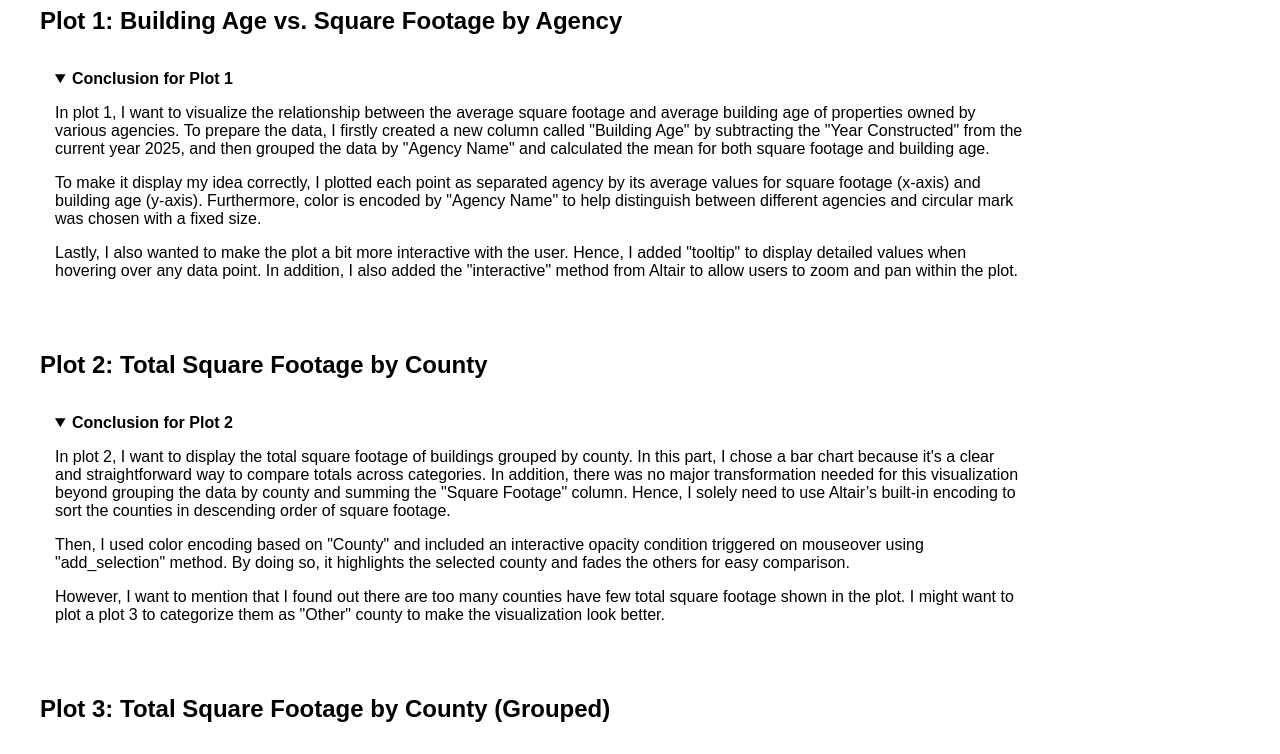
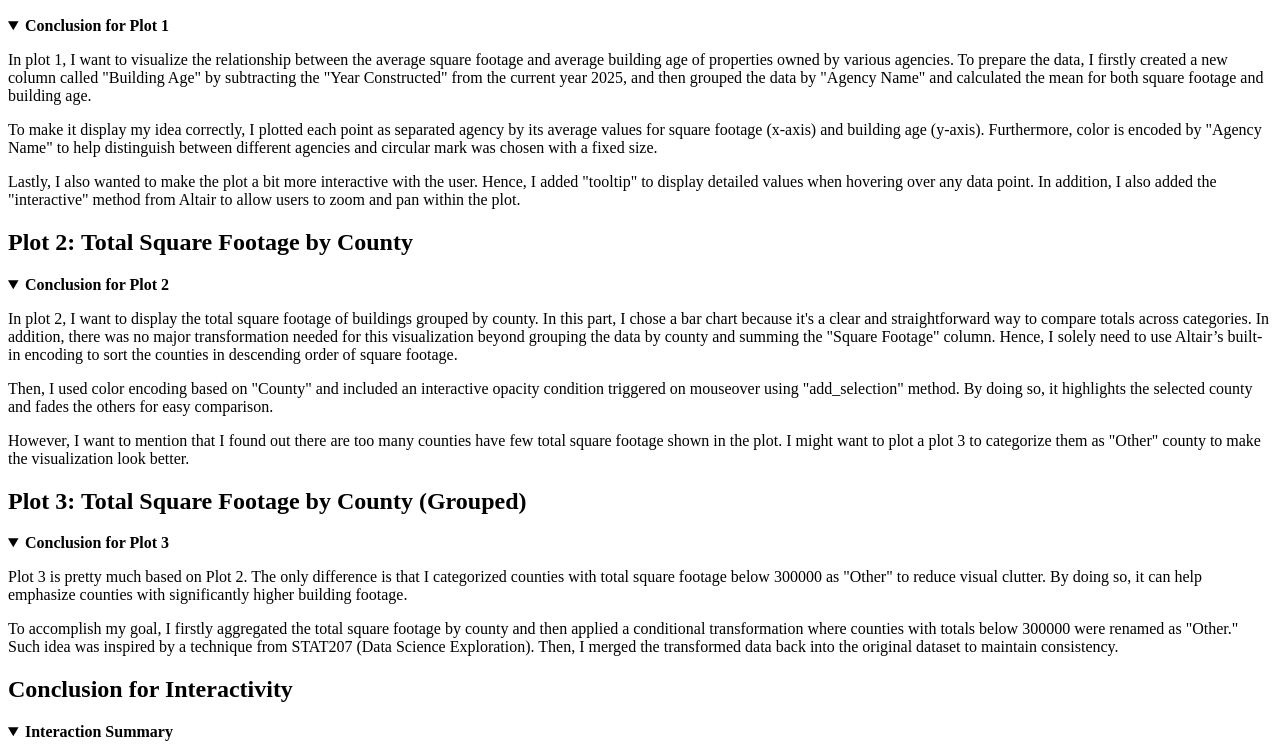
Before and after one commit to VivianLin0521/wanwanlin.github.io, a plain HTML site: page index.html in a window 1280 px wide. Shown: the part 110-864 px from the top of the page. Drawn offline with Linux system fonts and the light colour scheme; a script that the page names is missing.

Commit message:
"submission"

```diff
--- a/index.html
+++ b/index.html
@@ -6,23 +6,6 @@
   <script src="https://cdn.jsdelivr.net/npm/vega@5"></script>
   <script src="https://cdn.jsdelivr.net/npm/vega-lite@5"></script>
   <script src="https://cdn.jsdelivr.net/npm/vega-embed@6"></script>
-  <style>
-    body {
-      font-family: Arial, sans-serif;
-      margin: 40px;
-      max-width: 1000px;
-    }
-    h2 {
-      margin-top: 40px;
-    }
-    .chart {
-      margin: 20px 0;
-    }
-    details {
-      margin-bottom: 30px;
-      padding: 15px;
-    }
-  </style>
 </head>
 <body>
 
```
